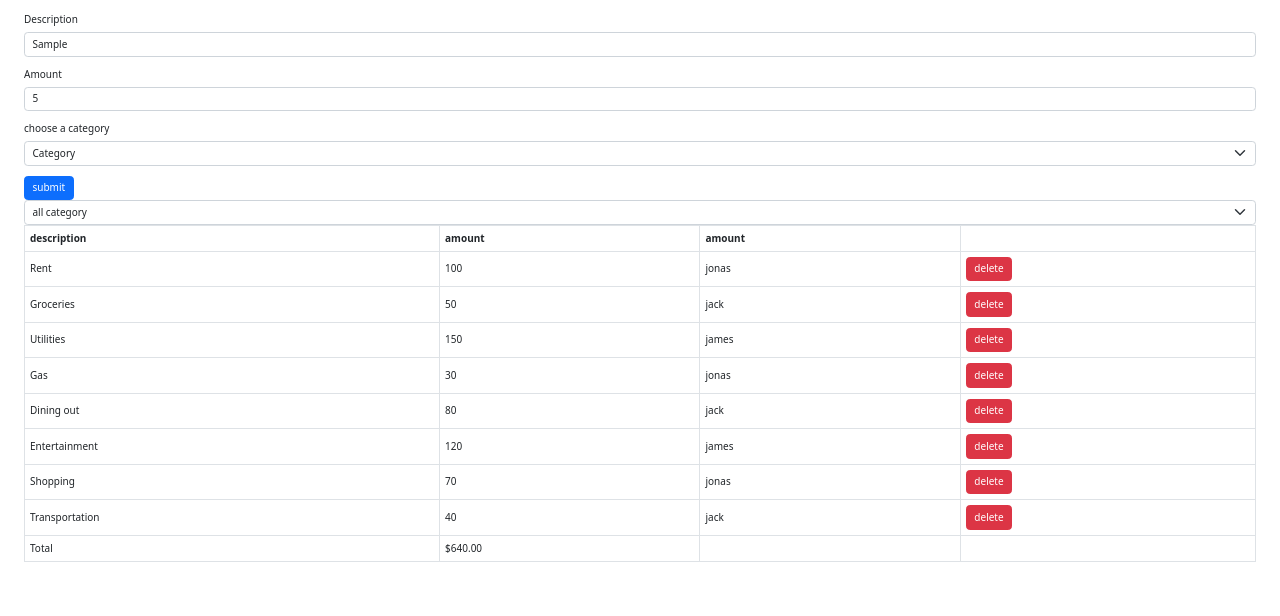
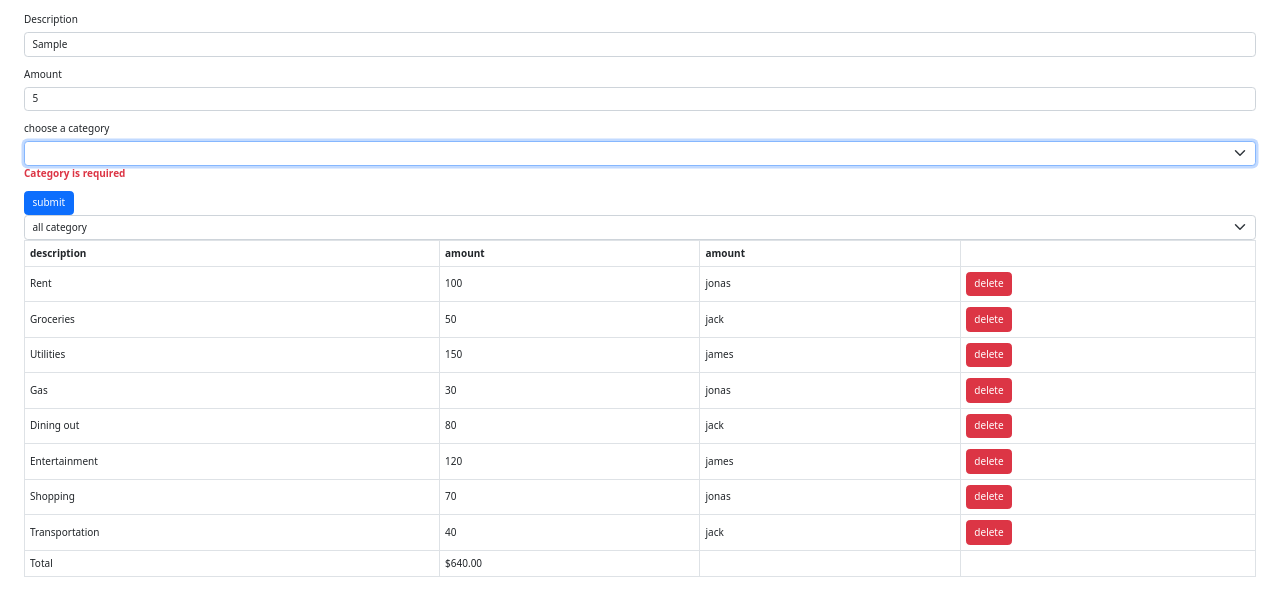
Before and after one commit to dengzhu-hub/react-mosh, a React (Vite) app: page / in a window 1280 px wide. Both pictures are taken after typing "Sample", "5" into the empty fields and a click on the button "submit". Shown: the top 616 px of the page. Built offline with nearby package versions, Linux system fonts and the light colour scheme.

Commit message:
use zod integrate react hook form

```diff
--- a/package.json
+++ b/package.json
@@ -12,6 +12,7 @@
     "prepare": "husky install"
   },
   "dependencies": {
+    "@hookform/resolvers": "^3.3.4",
     "bootstrap": "^5.2.3",
     "immer": "^10.0.4",
     "react": "^18.2.0",
--- a/src/App.tsx
+++ b/src/App.tsx
@@ -1,8 +1,9 @@
 import { useState } from 'react';
 import './App.css';
 import ExpendFilter from './components/ExpendFilter';
+
+import ExpenseList from './ExpenseList';
 import Form from './components/Form/Form';
-import ExpenseList from './ExpenseList';
 
 function App() {
   // const [selectedCategory, setSelectedCategory] = useState('');
--- a/src/components/Form/Form.tsx
+++ b/src/components/Form/Form.tsx
@@ -1,15 +1,30 @@
 import { categories } from '../../utils/constant';
 import { FieldValues, useForm } from 'react-hook-form';
-interface FormData {
-  desc: string;
-  amount: number;
-}
+import { zodResolver } from '@hookform/resolvers/zod';
+import { z } from 'zod';
+
+const userSchema = z.object({
+  desc: z
+    .string({ required_error: 'Description is required' })
+    .min(3, { message: 'Description must be at least 3 characters' })
+    .max(50, { message: 'Description cannot be more than 50 characters' })
+    .refine(value => !!value, { message: 'Description is required' }),
+  amount: z
+    .number({ invalid_type_error: 'Amount is required' })
+    .min(1, { message: 'Amount must be at least 1' })
+    .max(100_000, { message: 'Amount cannot be more than 100000' }),
+  categories: z.enum(categories, {
+    errorMap: () => ({ message: 'Category is required' }),
+  }),
+});
+type UserFormData = z.infer<typeof userSchema>;
 const Form = () => {
   const {
     register,
     handleSubmit,
     formState: { errors },
-  } = useForm<FormData>();
+  } = useForm<UserFormData>({ resolver: zodResolver(userSchema) });
+
   console.log(errors);
 
   const OnSubmit = (data: FieldValues) => {
@@ -26,13 +41,10 @@ const Form = () => {
           type="text"
           className="form-control"
           id="desc"
-          {...register('desc', { required: true, minLength: 3 })}
+          {...register('desc', { required: true })}
         />
-        {errors.desc?.type === 'required' && (
-          <span className="text-danger fw-bold">Required description</span>
-        )}
-        {errors.desc?.type === 'minLength' && (
-          <span className="text-danger fw-bold">Minimum 3 characters</span>
+        {errors.desc && (
+          <span className="text-danger fw-bold">{errors.desc.message}</span>
         )}
       </div>
       <div className="mb-3">
@@ -40,23 +52,36 @@ const Form = () => {
           Amount
         </label>
         <input
-          {...register('amount', { required: true })}
+          {...register('amount', { valueAsNumber: true })}
           type="number"
           className="form-control"
         />
+        {errors.amount && (
+          <span className="text-danger fw-bold">{errors.amount.message}</span>
+        )}
       </div>
       <div className="mb-3">
         <label htmlFor="category" className="form-label">
           choose a category
         </label>
-        <select name="category" id="category" className="form-select">
-          <option value="category">Category</option>
+        <select
+          {...register('categories')}
+          name="category"
+          id="category"
+          className="form-select"
+        >
+          <option value="category"></option>
           {categories.map(category => (
             <option key={category} value={category}>
               {category}
             </option>
           ))}
         </select>
+        {errors.categories && (
+          <span className="text-danger fw-bold">
+            {errors.categories.message}
+          </span>
+        )}
       </div>
       <button className="btn btn-primary" type="submit">
         submit
--- a/src/utils/constant.ts
+++ b/src/utils/constant.ts
@@ -1 +1 @@
-export const categories = ['jonas', 'jack', 'james'];
+export const categories = ['jonas', 'jack', 'james'] as const;
```
Also changed, not shown: 1 other file (tests, documents, lock files or other folders).
